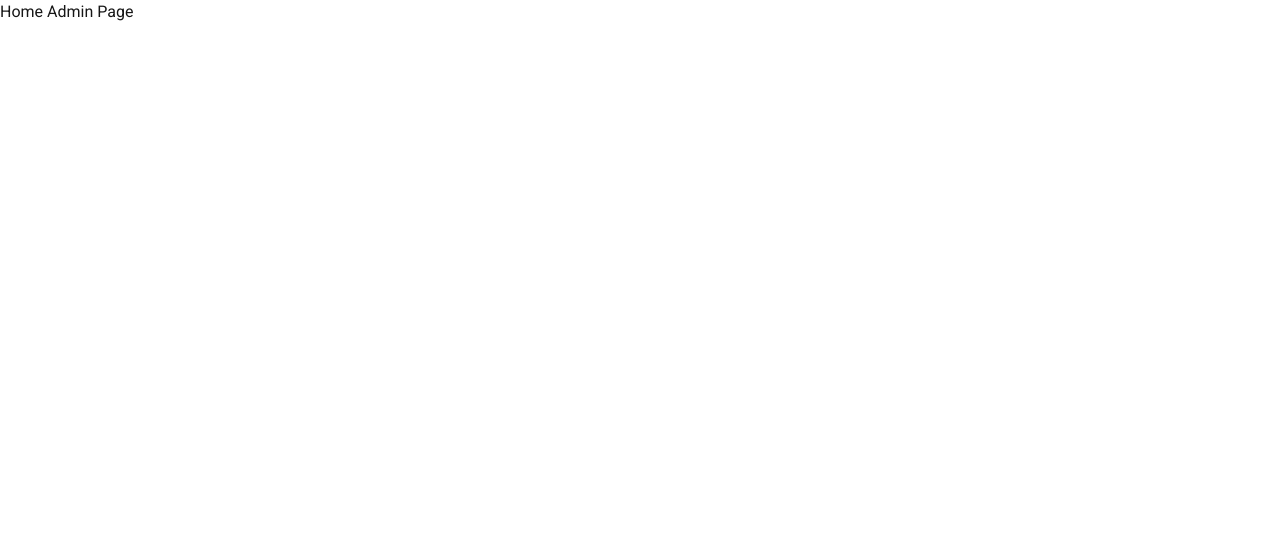
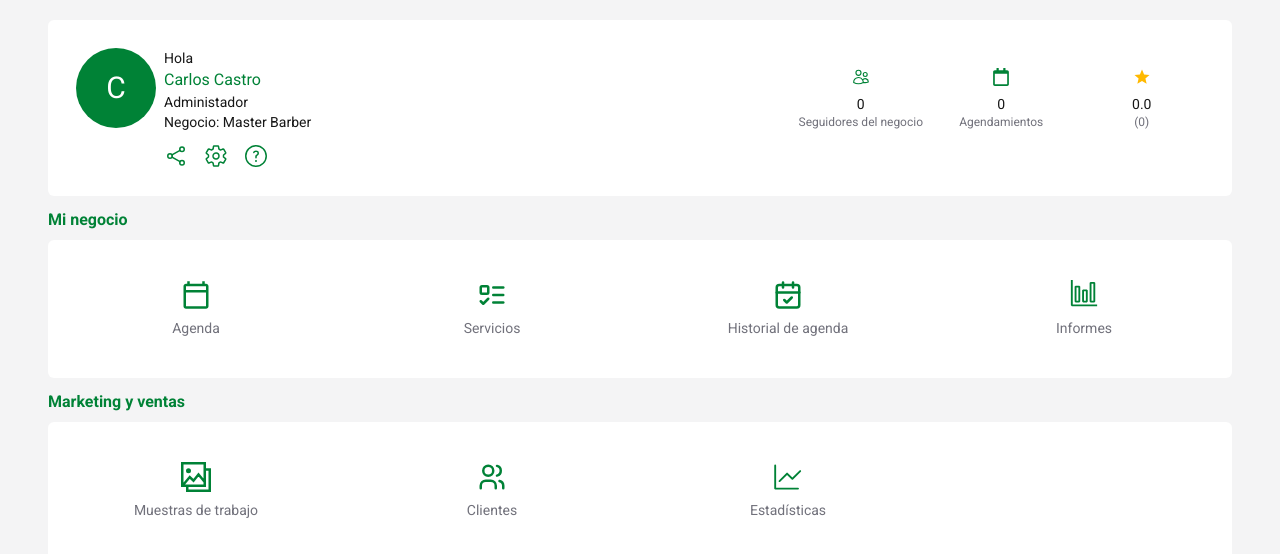
Before and after one commit to carlosed7641/beauty-booking, a Next.js app: page /admin in a window 1280 px wide. Shown: the top 554 px of the page. Built offline with nearby package versions, Linux system fonts and the light colour scheme.

Commit message:
admin home dashboard

```diff
--- /dev/null
+++ b/app/admin/(admin)/components/admin-sections/AdminSections.tsx
@@ -0,0 +1,26 @@
+import Link from 'next/link'
+import { ADMIN_SECTIONS } from '@/util/const'
+
+export const AdminSections = () => {
+  return (
+    <>
+        {
+            Object.entries(ADMIN_SECTIONS).map(([title, items]) => (
+                <div key={title} className="flex flex-col gap-2">
+                    <h3 className="text-green-700 font-bold">{title}</h3>
+                    <div className="grid grid-cols-3 md:grid-cols-4 bg-white w-full rounded-md">
+                        {
+                            items.map(({Icon, name, url}) => (
+                                <Link key={name} href={`/admin/${url}`} title={name} className="flex flex-col items-center justify-center py-4 px-1 md:py-10 hover:bg-[#e8f7ea] transition-all gap-2">
+                                    <Icon className="text-green-700 text-[25px] md:text-3xl" />
+                                    <span className="text-sm text-zinc-500 text-center min-h-10 md:min-h-0">{name}</span>
+                                </Link>
+                            ))
+                        }
+                    </div>
+                </div>
+            ))
+        }
+    </>
+  )
+}
--- a/app/admin/(admin)/components/index.ts
+++ b/app/admin/(admin)/components/index.ts
@@ -1,3 +1,4 @@
+export * from './admin-sections/AdminSections'
 export * from './registration-data/RegistrationData'
 export * from './registration-form/RegistrationForm'
 export * from './registration-steps/RegistrationSteps'
--- a/app/admin/(admin)/layout.tsx
+++ b/app/admin/(admin)/layout.tsx
@@ -35,8 +35,10 @@ export default function AdminLayout({
 
   //TODO: Change step one data
   return (
-    <div>
-      {children}
+    <div className="bg-zinc-100">
+      <div className="min-h-screen max-w-[1200px] my-0 mx-auto py-5 px-2">
+          {children}
+      </div>
     </div>
   )
 }
--- a/app/admin/(admin)/page.tsx
+++ b/app/admin/(admin)/page.tsx
@@ -1,8 +1,64 @@
+import { FaRegCalendar } from 'react-icons/fa'
+import { GoQuestion } from 'react-icons/go'
+import { HiOutlineUsers } from 'react-icons/hi2'
+import { IoSettingsOutline, IoShareSocialOutline } from 'react-icons/io5'
+import { MdOutlineStarPurple500 } from 'react-icons/md'
+import { AdminSections } from './components'
 
 export default function HomePage() {
   return (
-    <div>
-      <h1>Home Admin Page</h1>
+    <div className="flex flex-col gap-3">
+      <div className="bg-white w-full rounded-md p-7">
+        <div className="md:flex justify-between">
+          <div className="flex md:flex-col md:gap-3 md:w-fit items-center md:items-start justify-between md:justify-start">
+            <div className="flex gap-2">
+              <div className="text-xl md:text-3xl rounded-full h-14 w-14 md:h-[80px] md:w-[80px] flex items-center justify-center bg-green-700 text-white">
+                C
+              </div>
+              <div className="flex flex-col text-xs md:text-sm">
+                <span>Hola</span>
+                <span className="text-green-700 text-sm md:text-base pointer-events-none">Carlos Castro</span>
+                <span>Administador</span>
+                <span>Negocio: Master Barber</span>
+                <div className="text-green-700 mt-3 text-2xl gap-4 w-full hidden md:flex">
+                  <IoShareSocialOutline title="Compartir" className="cursor-pointer" />
+                  <IoSettingsOutline title="Configuración" className="cursor-pointer" />
+                  <GoQuestion title="Ayuda" className="cursor-pointer" />
+                </div>
+              </div>
+            </div>
+            <div className="text-green-700 text-xl md:text-2xl flex gap-4 md:justify-end md:w-full md:hidden">
+              <IoShareSocialOutline title="Compartir" className="cursor-pointer" />
+              <IoSettingsOutline title="Configuración" className="cursor-pointer" />
+              <GoQuestion title="Ayuda" className="cursor-pointer" />
+            </div>
+          </div>
+          <div className="grid grid-cols-3 mt-5 gap-4">
+            <div className="flex flex-col items-center gap-2">
+              <HiOutlineUsers className="text-lg text-green-700" />
+              <div className="flex flex-col items-center">
+                <span className="text-sm">0</span>
+                <span className="text-xs text-center text-zinc-500">Seguidores del negocio</span>
+              </div>
+            </div>
+            <div className="flex flex-col items-center gap-2">
+              <FaRegCalendar className="text-lg text-green-700" />
+              <div className="flex flex-col items-center">
+                <span className="text-sm">0</span>
+                <span className="text-xs text-center text-zinc-500">Agendamientos</span>
+              </div>
+            </div>
+            <div className="flex flex-col items-center gap-2">
+              <MdOutlineStarPurple500 className="text-lg text-amber-400" />
+              <div className=" flex flex-col items-center ">
+                <span className="text-sm">0.0</span>
+                <span className="text-xs text-center text-zinc-500">(0)</span>
+              </div>
+            </div>
+          </div>
+        </div>
+      </div>
+      <AdminSections />
     </div>
   )
 }
--- a/app/util/const.ts
+++ b/app/util/const.ts
@@ -21,10 +21,14 @@ import { IconType } from 'react-icons'
 import { FaRegStar } from 'react-icons/fa'
 import { FiMapPin } from 'react-icons/fi'
 import { GiComb } from 'react-icons/gi'
-import { GrFavorite } from 'react-icons/gr'
+import { GoGraph } from 'react-icons/go'
+import { GrFavorite, GrGallery } from 'react-icons/gr'
 import { IoHomeOutline, IoStorefrontOutline, IoCutOutline } from 'react-icons/io5'
-import { LuNotebook } from 'react-icons/lu'
+import { LuCalendarCheck, LuListTodo, LuNotebook } from 'react-icons/lu'
+import { MdOutlineCalendarToday } from 'react-icons/md'
 import { PiMedalLight } from 'react-icons/pi'
+import { TbUsers } from 'react-icons/tb'
+import { VscGraph } from 'react-icons/vsc'
 
 export const SERVICE_INITIAL_STATE = {
     selectedService: null,
@@ -169,3 +173,45 @@ export const SERVICES_LIST = {
 
 export const DAYS_OF_WEEK = ['Domingo', 'Lunes', 'Martes', 'Miércoles', 'Jueves', 'Viernes', 'Sábado']
 export const MONTHS_OF_YEAR = ['Enero', 'Febrero', 'Marzo', 'Abril', 'Mayo', 'Junio', 'Julio', 'Agosto', 'Septiembre', 'Octubre', 'Noviembre', 'Diciembre']
+
+export const ADMIN_SECTIONS = {
+    "Mi negocio": [
+        {
+            name: 'Agenda',
+            Icon: MdOutlineCalendarToday,
+            url: 'schedule'
+        },
+        {
+            name: 'Servicios',
+            Icon: LuListTodo,
+            url: 'services'
+        },
+        {
+            name: 'Historial de agenda',
+            Icon: LuCalendarCheck,
+            url: 'schedule-history'
+        },
+        {
+            name: 'Informes',
+            Icon: VscGraph,
+            url: 'reports'
+        }
+    ],
+    "Marketing y ventas": [
+        {
+            name: 'Muestras de trabajo',
+            Icon: GrGallery,
+            url: 'work-samples'
+        },
+        {
+            name: 'Clientes',
+            Icon: TbUsers,
+            url: 'customers'
+        },
+        {
+            name: 'Estadísticas',
+            Icon: GoGraph,
+            url: 'statistics'
+        }
+    ]
+}
```
